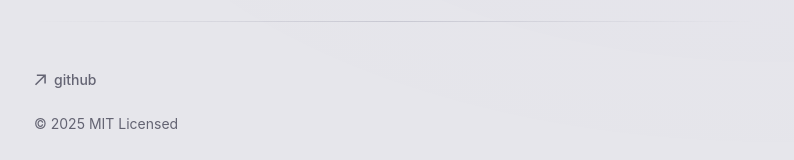
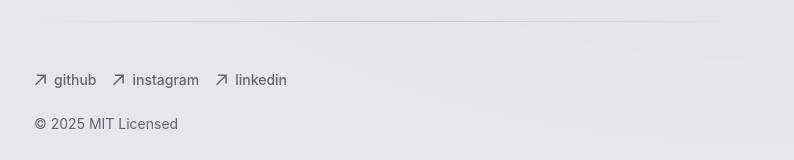
Before and after one commit to apyrophob/apyrophob.github.io, a Next.js app: page / in a window 1280 px wide. Shown: the part 618-778 px from the top of the page, without its empty margins (246-1040 px from the left). Built offline with nearby package versions, Linux system fonts and the light colour scheme.

Commit message:
added links

```diff
--- a/app/components/footer.tsx
+++ b/app/components/footer.tsx
@@ -20,7 +20,7 @@
     <footer>
       <div className="h-px w-full bg-gradient-to-r from-transparent via-[rgb(var(--border))] to-transparent mb-12"></div>
       <div className="flex flex-col gap-6">
-        <ul className="flex flex-wrap gap-8 text-sm">
+        <ul className="flex flex-wrap gap-4 text-sm">
           <li>
             <a
               className="flex items-center gap-2 text-[rgb(var(--muted-foreground))] hover:text-[rgb(var(--primary))] transition-all duration-200 group"
@@ -34,6 +34,32 @@
               <span className="font-medium">github</span>
             </a>
           </li>
+          <li>
+            <a
+              className="flex items-center gap-2 text-[rgb(var(--muted-foreground))] hover:text-[rgb(var(--primary))] transition-all duration-200 group"
+              rel="noopener noreferrer"
+              target="_blank"
+              href="https://www.instagram.com/apyrophob/"
+            >
+              <span className="group-hover:translate-x-0.5 group-hover:-translate-y-0.5 transition-transform">
+                <ArrowIcon />
+              </span>
+              <span className="font-medium">instagram</span>
+            </a>
+          </li>
+          <li>
+            <a
+              className="flex items-center gap-2 text-[rgb(var(--muted-foreground))] hover:text-[rgb(var(--primary))] transition-all duration-200 group"
+              rel="noopener noreferrer"
+              target="_blank"
+              href="https://www.linkedin.com/in/alex-shkap/"
+            >
+              <span className="group-hover:translate-x-0.5 group-hover:-translate-y-0.5 transition-transform">
+                <ArrowIcon />
+              </span>
+              <span className="font-medium">linkedin</span>
+            </a>
+          </li>
         </ul>
         <div className="flex items-center justify-between flex-wrap gap-4">
           <p className="text-sm text-[rgb(var(--muted-foreground))]">
```
